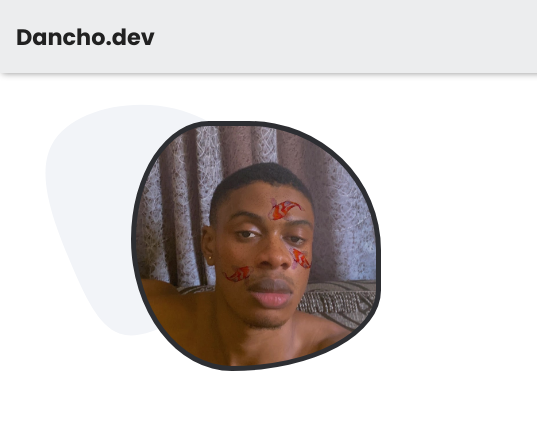
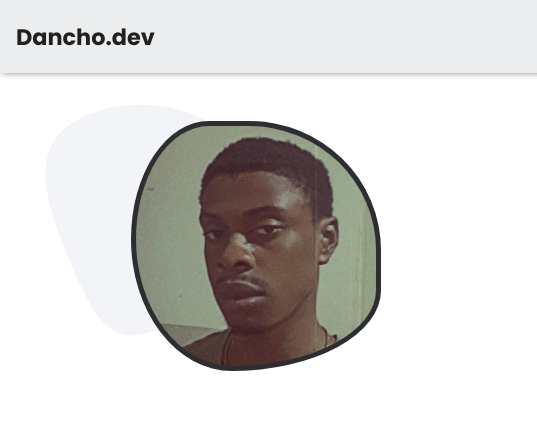
Before and after one commit to Dancho449/My-personal-website, a plain HTML site: page index.html in a window 1280 px wide. Shown: the top 421 px of the page, 0-537 px from the left. Drawn offline with Linux system fonts and the light colour scheme.

Commit message:
photo updates

```diff
--- a/style.css
+++ b/style.css
@@ -172,7 +172,7 @@ main {
     height: 250px;
     margin: 0 auto;
     background-color: #ece6e6;
-    background-image: url(./images/dancho.jpg);
+    background-image: url(./images/profile.jpg);
     background-position: top center;
     background-repeat: no-repeat;
     background-size: cover;
```
Also changed, not shown: images/profile.jpg (added).
